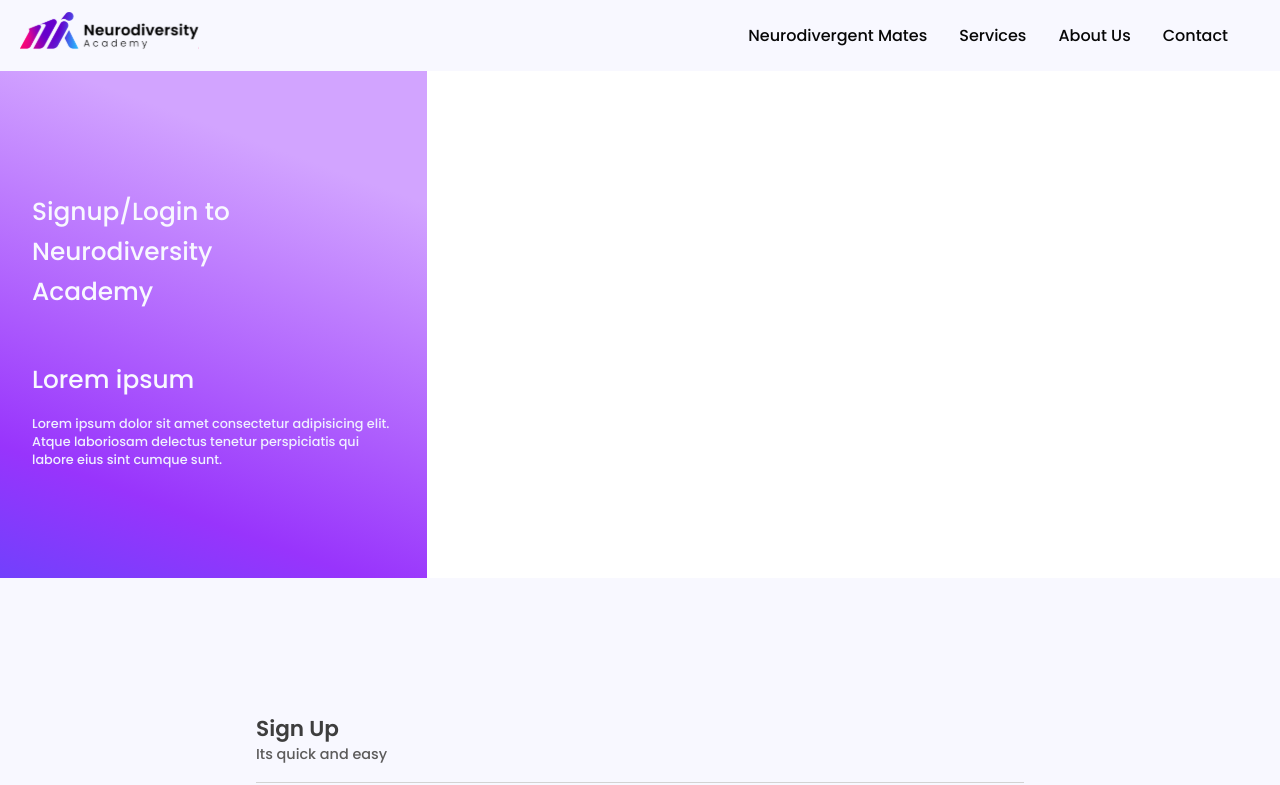
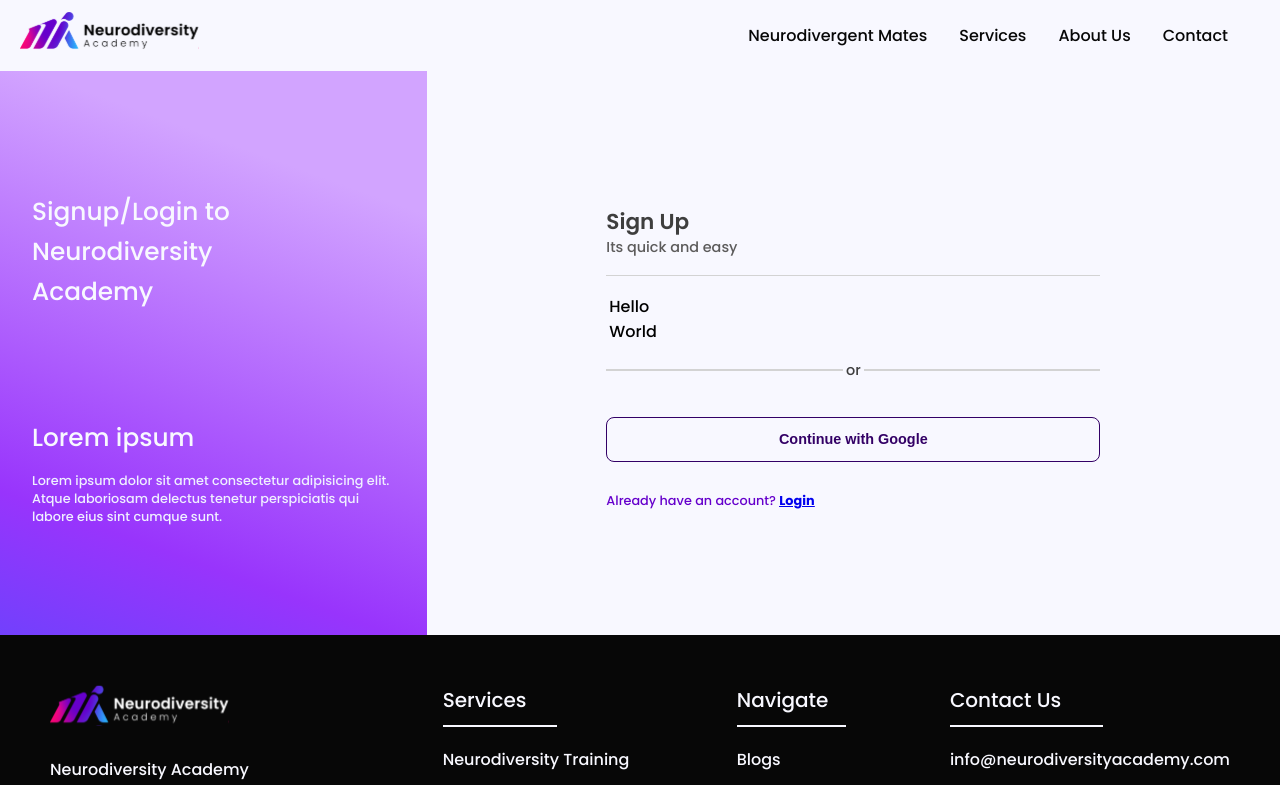
Before and after one commit to shademel/neurostudy-portal, a Next.js app: page /auth/signup in a window 1280 px wide. Shown: the top 785 px of the page. Built offline with nearby package versions, Linux system fonts and the light colour scheme.

Commit message:
Signup - utilizing `foundations` css

```diff
--- a/src/app/auth/signup/page.tsx
+++ b/src/app/auth/signup/page.tsx
@@ -3,20 +3,24 @@
 import styles from '../page.module.css';
 import AuthLeftBanner from '../component/AuthLeftBanner';
 import AuthFormFooter from '../component/AuthFormFooter';
+import classNames from 'classnames';
 
 const Page = () => {
   return (
-    <main className={styles.main}>
-      <div className={styles.container}>
+    <main className='container'>
+      <div className='row'>
         <AuthLeftBanner />
-        <div className={styles.textColumn}>
+        <div className={classNames(styles.textColumn, 'col-md-8')}>
           <div className={styles.textColumnWrapper}>
             <div className={styles.textTitleWrapper}>
               <p className={styles.textTitle}>Sign Up</p>
               <span className={styles.smallTextTitle}>Its quick and easy</span>
             </div>
             <form className={styles.form}>
-
+              <div className='row'>
+                <div className='col-sm-5'>Hello</div>
+                <div className='col-sm-7'>World</div>
+              </div>
             </form>
             <AuthFormFooter />
           </div>
```
